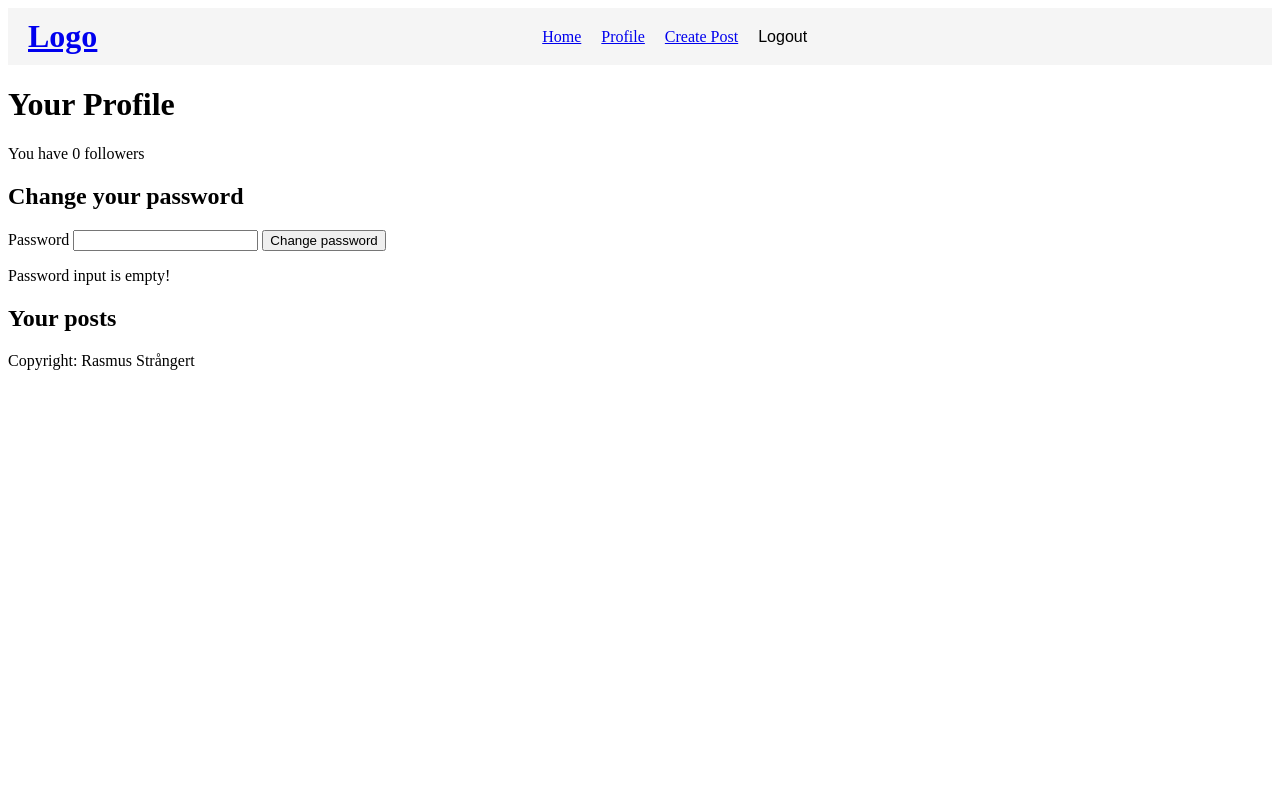
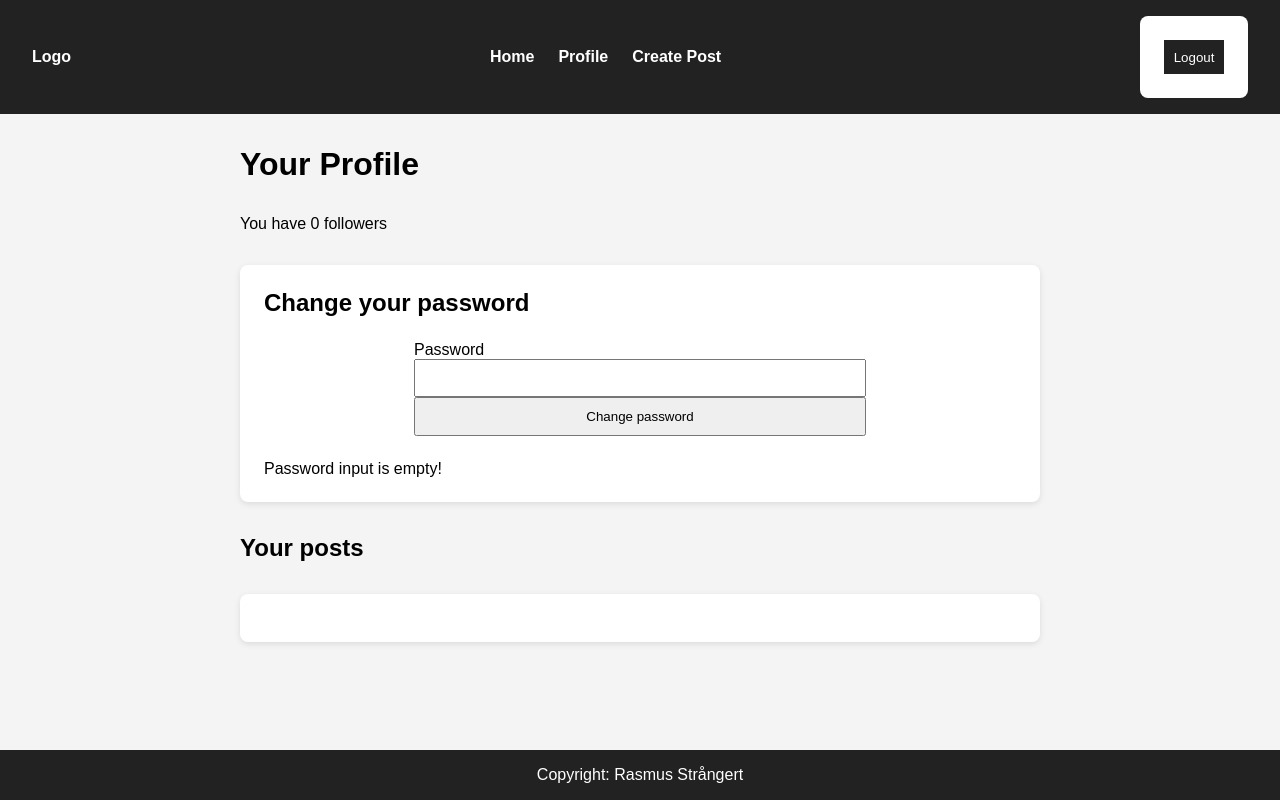
Before and after one commit to ZunarOrion/Microblog, a PHP site: page /profile.php in a window 1280 px wide. Run offline with PHP 8.4, Linux system fonts and the light colour scheme; the visitor is signed in with stand-in values (Sample User, id 1); data that the repository does not hold is empty.

Commit message:
feat/fix: Added the final css touches and moved some divs around for wrapping html.

```diff
--- a/components/footer.php
+++ b/components/footer.php
@@ -1,3 +1,4 @@
+</main>
 <footer>
     <p>Copyright: Rasmus Strångert</p>
 </footer>
--- a/components/head.php
+++ b/components/head.php
@@ -11,11 +11,11 @@
 </head>
 
 <body>
-    <header>
-        <h1>
-            <a href="index.php">Logo</a>
-        </h1>
-        <nav>
+    <header class="navbar">
+        <div class="nav-left">
+            <a href="index.php" class="logo">Logo</a>
+        </div>
+        <nav class="nav-center">
             <ul>
                 <li>
                     <a href="index.php">Home</a>
@@ -27,14 +27,8 @@
                     <li>
                         <a href="post_create.php">Create Post</a>
                     </li>
-                    <li>
-                        <form action="functions/logout.php" method="POST">
-                            <button type="submit">Logout</button>
-                        </form>
-                    </li>
                 <?php else: ?> <!--utloggad -->
                     <li>
-                        <!-- logga in knapp -->
                         <a href="login.php">Login</a>
                     </li>
                     <li>
@@ -43,4 +37,12 @@
                 <?php endif ?>
             </ul>
         </nav>
+        <div class="nav-right">
+            <?php if (!empty($_SESSION["user"])): ?>
+                <form action="functions/logout.php" method="POST">
+                    <button type="submit">Logout</button>
+                </form>
+            <?php endif; ?>
+        </div>
     </header>
+    <main>
--- a/profile.php
+++ b/profile.php
@@ -3,7 +3,7 @@ session_start();
 include 'functions/db_connection.php';
 
 //Finding users posts
-$sth = $dbh->prepare("SELECT post.id, content, auth_user, auth_user.email, created_at, updated_at
+$sth = $dbh->prepare("SELECT post.id, post_title, content, auth_user, auth_user.email, created_at, updated_at
 FROM post
 LEFT JOIN auth_user
 ON post.auth_user=auth_user.id
@@ -18,11 +18,11 @@ $followcount = followCounter($dbh, (int)$_SESSION['user']);
 $title = "Profile";
 include 'components/head.php';
 ?>
-
+<div class="profile-page">
     <h1>Your Profile</h1>
     <p>You have <?= $followcount ?> followers</p>
     <!-- users profile settings -->
-<div>
+    <div class="profile-card">
         <h2>Change your password</h2>
         <form action="functions/password_change.php" method="POST">
             <label for="change-password">Password</label>
@@ -43,22 +43,25 @@ include 'components/head.php';
 
     <!-- users posts -->
     <h2>Your posts</h2>
-<div>
+    <div class="profile-card">
         <ul>
             <?php if (count($posts) > 0): ?>
                 <?php foreach ($posts as $post): ?>
                     <div>
-                    <p>Posted at: <?= $post->created_at ?></p>
-                    <p>Updated at: <?= $post->updated_at ?></p>
+                        <p><?= htmlspecialchars($post->post_title, ENT_QUOTES, 'UTF-8') ?></p>
+                        <p class="posted-at">Posted at: <?= $post->created_at ?></p>
+                        <p class="updated-at">Updated at: <?= $post->updated_at ?></p>
                         <form action="functions/post_edit.php" method="POST">
                             <input type="hidden" name="post" value="<?= $post->id ?>">
-                        <textarea type="text" name="edit-input" required><?= htmlspecialchars($post->content) ?></textarea>
+                            <textarea rows="4" cols="50" type="text" name="edit-input" required><?= htmlspecialchars($post->content) ?></textarea>
+                            <div>
                                 <button type="submit">Edit post</button>
+                            </div>
                         </form>
                     </div>
                 <?php endforeach; ?>
             <?php endif ?>
         </ul>
     </div>
-
+</div>
 <?php include 'components/footer.php'; ?>
--- a/style.css
+++ b/style.css
@@ -1,33 +1,209 @@
-header {
+/* Global */
+* {
+    box-sizing: border-box;
+    margin: 0;
+    padding: 0;
+}
+
+body {
+    min-height: 100vh;
     display: flex;
-    justify-content: space-between; /* Space: left | center | right */
+    flex-direction: column;
+    font-family: Arial, Helvetica, sans-serif;
+    background: #f4f4f4;
+}
+
+main {
+    flex: 1;
+    display: flex;
+    justify-content: center;
+    padding: 2rem 1rem;
+}
+
+.posted-at,
+.updated-at {
+    font-size: 12px;
+}
+
+/* Navigation */
+.navbar {
+    display: flex;
+    align-items: center;
+    justify-content: space-between;
+    background: #222;
+    color: white;
+    padding: 1rem 2rem;
+}
+
+.nav-left {
+    flex: 0 0 auto;
+}
+.nav-right {
+    display: flex;
+    justify-content: left;
+}
+
+.nav-center {
+    flex: 1;
+    display: flex;
+    justify-content: center;
+}
+
+.nav-center {
+    display: flex;
+    justify-content: center;
+}
+
+.nav-center ul {
+    display: flex;
+    list-style: none;
+    gap: 1.5rem;
+}
+
+.nav-center a,
+.logo {
+    color: white;
+    text-decoration: none;
+    font-weight: bold;
+}
+
+.nav-left button {
+    background: none;
+    border: none;
+    color: white;
+    cursor: pointer;
+}
+
+/* Index page */
+.content {
+    width: 100%;
+    max-width: 800px;
+}
+
+.post-card {
+    background: white;
+    border-radius: 8px;
+    padding: 1.5rem;
+    margin-bottom: 1.5rem;
+    box-shadow: 0 2px 6px rgba(0,0,0,0.1);
+}
+
+.post-card .title {
+    font-size: 1.4rem;
+    color: #333;
+    text-decoration: none;
+}
+
+.post-meta {
+    font-size: 0.85rem;
+    color: #666;
+    margin-top: 0.5rem;
+}
+
+/* Profile page */
+.profile-card {
+    background: white;
+    padding: 1.5rem;
+    border-radius: 8px;
+    box-shadow: 0 2px 6px rgba(0,0,0,0.1);
+}
+
+.profile-page {
+    max-width: 800px;
+    width: 100%;
+    margin: 0 auto;
+
+    display: flex;
+    flex-direction: column;
+    gap: 2rem;
+}
+
+/* Comments */
+.comments {
+    margin-top: 2rem;
+    border-top: 1px solid #ddd;
+    padding-top: 1rem;
+}
+
+.comment {
+    background: #f9f9f9;
+    padding: 0.75rem;
+    border-radius: 6px;
+    margin-bottom: 0.75rem;
+    font-size: 0.9rem;
+}
+
+/* Login, Signup and Create post */
+form {
+    background: white;
+    padding: 1.5rem;
+    border-radius: 8px;
+    max-width: 500px;
+    width: 100%;
+    margin: 0 auto;
+}
+
+form div {
+    margin-bottom: 1rem;
+}
+
+input,
+textarea,
+button {
+    width: 100%;
+    padding: 0.6rem;
+}
+
+button {
+    background: #222;
+    color: white;
+    border: none;
+    cursor: pointer;
+}
+
+/* Footer */
+footer {
+    background: #222;
+    color: white;
+    text-align: center;
+    padding: 1rem;
+}
+
+
+
+
+
+
+/*header {
+    display: flex;
+    justify-content: space-between;  Space: left | center | right
     align-items: center;
     padding: 10px 20px;
     background: #f5f5f5;
 }
 
-/* Remove default list styling */
+ Remove default list styling
 nav ul {
     list-style: none;
     display: flex;
-    gap: 20px; /* spacing between items */
+    gap: 20px;  spacing between items
     padding: 0;
     margin: 0;
 }
 
-/* Make the whole menu area centered */
+ Make the whole menu area centered
 nav {
-    flex: 1; /* makes nav stretch */
+    flex: 1;  makes nav stretch
     display: flex;
     justify-content: center;
 }
 
-/* Logo styling */
+ Logo styling
 header h1 {
     margin: 0;
 }
 
-/* Ensure logout button aligns like links */
+ Ensure logout button aligns like links
 nav li form button {
     background: none;
     border: none;
@@ -36,6 +212,7 @@ nav li form button {
     padding: 0;
 }
 
-#title {
+.title {
     font-size: 1.2rem;
 }
+*/
```
Also changed, not shown: index.php (+17 -9 lines), post.php (+23 -12 lines), post_create.php (+12 -2 lines). Lines whose indentation alone changed are shown as unchanged.
